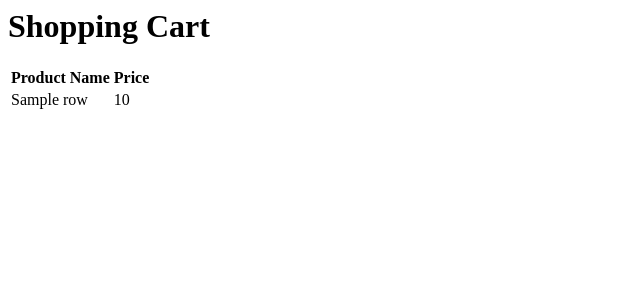
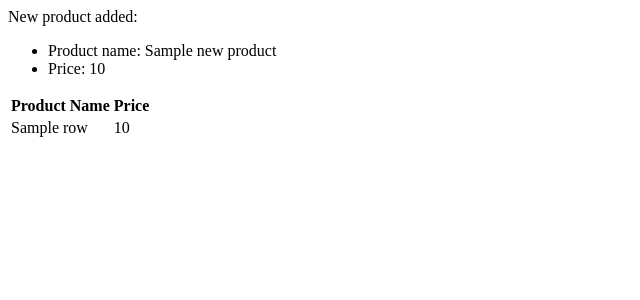
Before and after one commit to rz871256465/soloassessment, a Django app: template shopping/templates/shopping/cart.html in a window 1280 px wide. Shown: the top 300 px of the page, without its empty margins (0-640 px from the left). Run offline with Django 4.2, Linux system fonts and the light colour scheme; tables that the repository leaves empty hold one stand-in row (values such as "Sample post"); the template is opened without the code that fills it: values that come from a table or form of the project are taken from there, most other values are stand-ins (such as "Sample title", 1, 10 or a date in 2020).

Commit message:
successfully create add_in_cart

```diff
--- a/shopping/templates/shopping/cart.html
+++ b/shopping/templates/shopping/cart.html
@@ -1,8 +1,13 @@
 
+{% if new_product %}
+  <p>New product added:</p>
+  <ul>
+    <li>Product name: {{ new_product.product_name }}</li>
+    <li>Price: {{ new_product.price }}</li>
+  </ul>
+{% endif %}
 
-{% block content %}
-  <h1>Shopping Cart</h1>
-  {% if cart %}
+{% if cartlist %}
   <table>
     <thead>
       <tr>
@@ -22,4 +27,3 @@
 {% else %}
   <p>Your shopping cart is currently empty.</p>
 {% endif %}
-{% endblock %}
--- a/shopping/views.py
+++ b/shopping/views.py
@@ -100,8 +100,8 @@ def add_to_cart(request):
         )
         print(product_name,price,cartlist)
         cartlist = cart.objects.all()
-        return render(request, 'shopping/cart.html', {'cartlist': cartlist})
+        return render(request, 'shopping/cart.html', {'cartlist': cartlist,'new_product': {'product_name': product_name, 'price': price}})
 
     else:
         cartlist = cart.objects.all()
-        return render(request, 'shopping/cart.html', {'cartlist': cartlist})
+        return render(request, 'shopping/cart.html', {'cartlist': cartlist,'new_product': {'product_name': product_name, 'price': price}})
```
Lines whose indentation alone changed are shown as unchanged.
